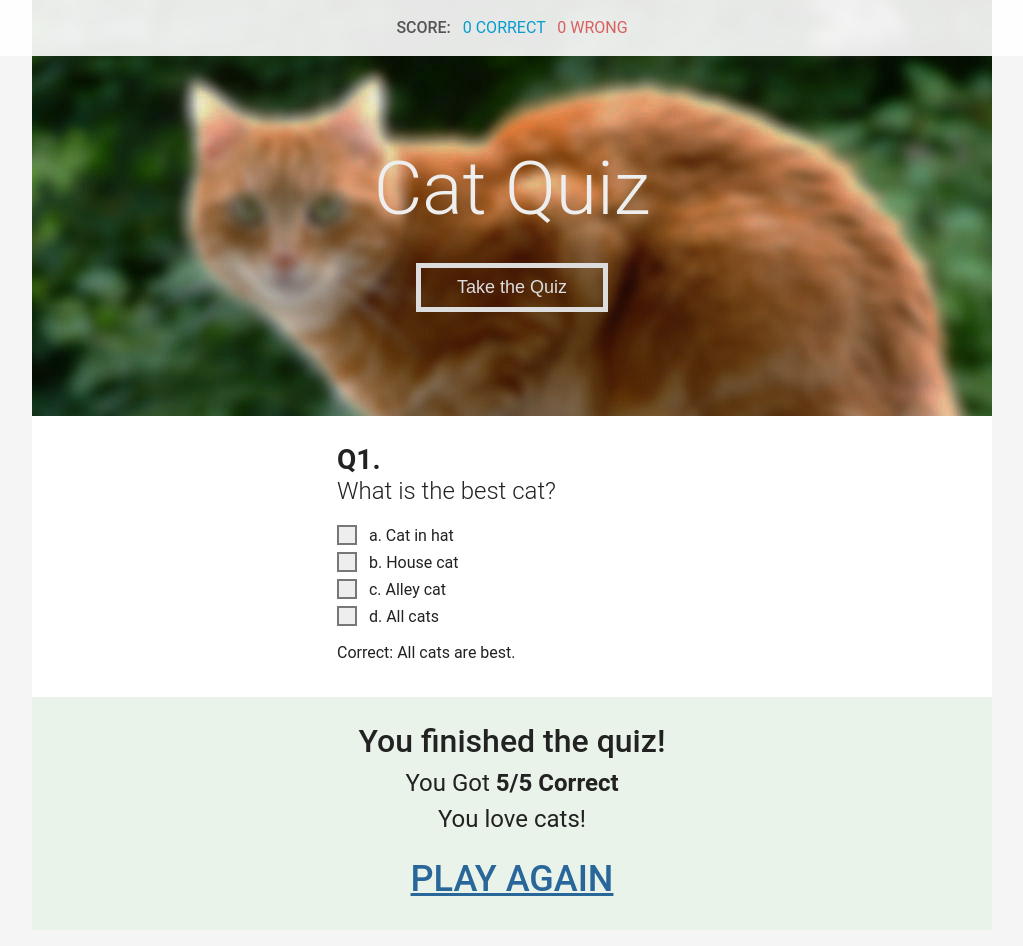
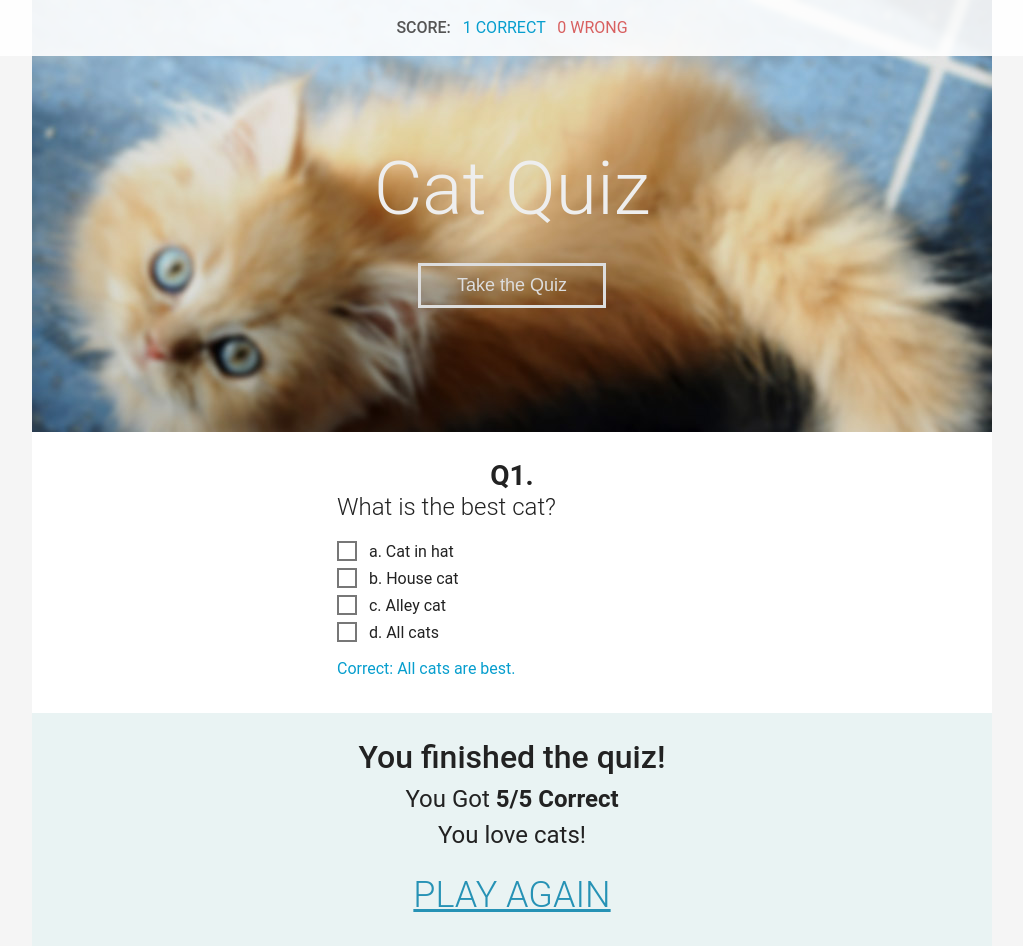
Before and after one commit to amcavinue/Quiz-App, a plain HTML site: page index.html in a window 1280 px wide. Shown: the whole page, without its empty margins (128-1151 px from the left). Drawn offline with nearby package versions, Linux system fonts and the light colour scheme.

Commit message:
Update styles.

```diff
--- a/index.html
+++ b/index.html
@@ -9,7 +9,7 @@
 		<div class="header-content">
 			<h3>SCORE:</h3>
 			&nbsp;
-			<span class="js-correct-num correct">0</span>
+			<span class="js-correct-num correct">1</span>
 			<span class="correct">CORRECT</span>
 			&nbsp;
 			<span class="js-wrong-num wrong">0</span>
@@ -45,7 +45,7 @@
 						d. All cats
 					</li>
 				</ul>
-				<div class="answer-section">
+				<div class="answer-section correct">
 					Correct: All cats are best.
 				</div>
 			</div>
--- a/styles.css
+++ b/styles.css
@@ -42,16 +42,16 @@ header {
 	max-width: 960px;
 	margin: 0 auto;
 	text-align: center;
-	background-color: #e9f3e9;
+	background-color: #e9f3f3;
 	height: 100vh;
 }
 
 .intro {
 	color: #eee;
-	background-image: url('orange-cat-blurred-new.jpg');
+	background-image: url('ohhai-sarah6-new.jpg');
 	background-position: top center;
 	overflow: hidden;
-	height: 15em;
+	height: 16em;
 	padding-top: 11em;
 }
 
@@ -63,7 +63,7 @@ h1 {
 .intro button {
   color: #ddd;
   background: rgba(0,0,0,0);
-  border: solid 5px #ddd;
+  border: solid 0.2em #ddd;
   padding: 0.5em 2em;
   cursor: pointer;
   margin-top: 3.5em;
@@ -101,9 +101,10 @@ h1 {
 .question-num {
 	font-weight: 700;
 	font-size: 1.75em;
-	margin-right: 0.25em;
-	display: block;
     margin-bottom: 0.25em;
+    display: inline-block;
+    text-align: center;
+    width: 100%;
 }
 
 h2 {
@@ -112,20 +113,23 @@ h2 {
 	margin-bottom: 0.75em;
 }
 
+.question-content h2 {
+}
+
 .checkbox {
 	width: 1em;
     height: 1em;
-    background-color: #eee;
     display: inline-block;
     position: relative;
     top: 0.25em;
     border: 0.125em solid #777;
     margin-right: 0.5em;
+    cursor: pointer;
 }
 
 .results {
 	padding: 2em 0;
-	background-color: #e9f3e9;
+	background-color: #e9f3f3;
 }
 
 .results h2 {
@@ -147,6 +151,6 @@ h2 {
 
 .replay {
 	font-size: 2.25em;
-	font-weight: 500;
-	color: #29679a;
+	font-weight: 300;
+	color: #2692b5;
 }
```
Also changed, not shown: ohhai-sarah6-new.jpg (added), orange-cat-blurred-new.jpg (deleted), orange-cat-blurred.jpg (deleted), orange-cat.jpeg (deleted).
